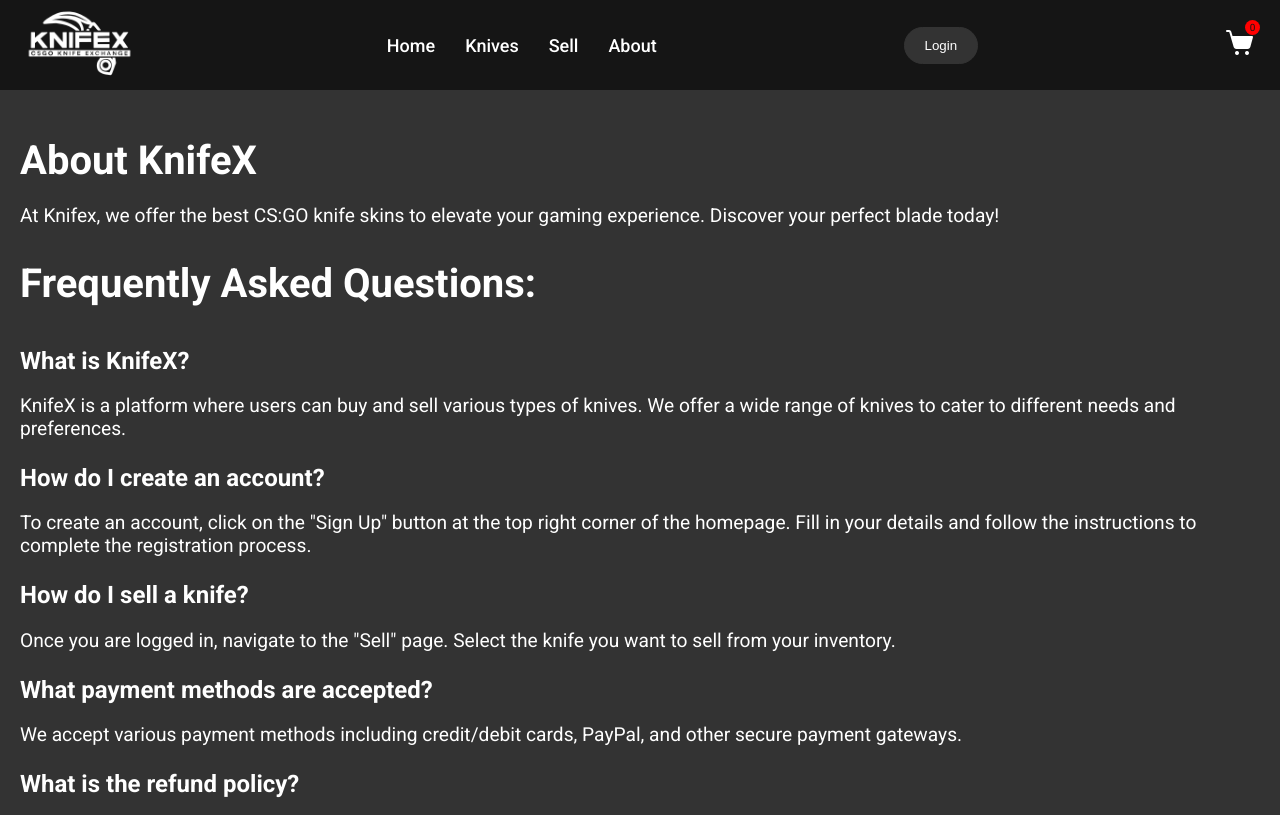
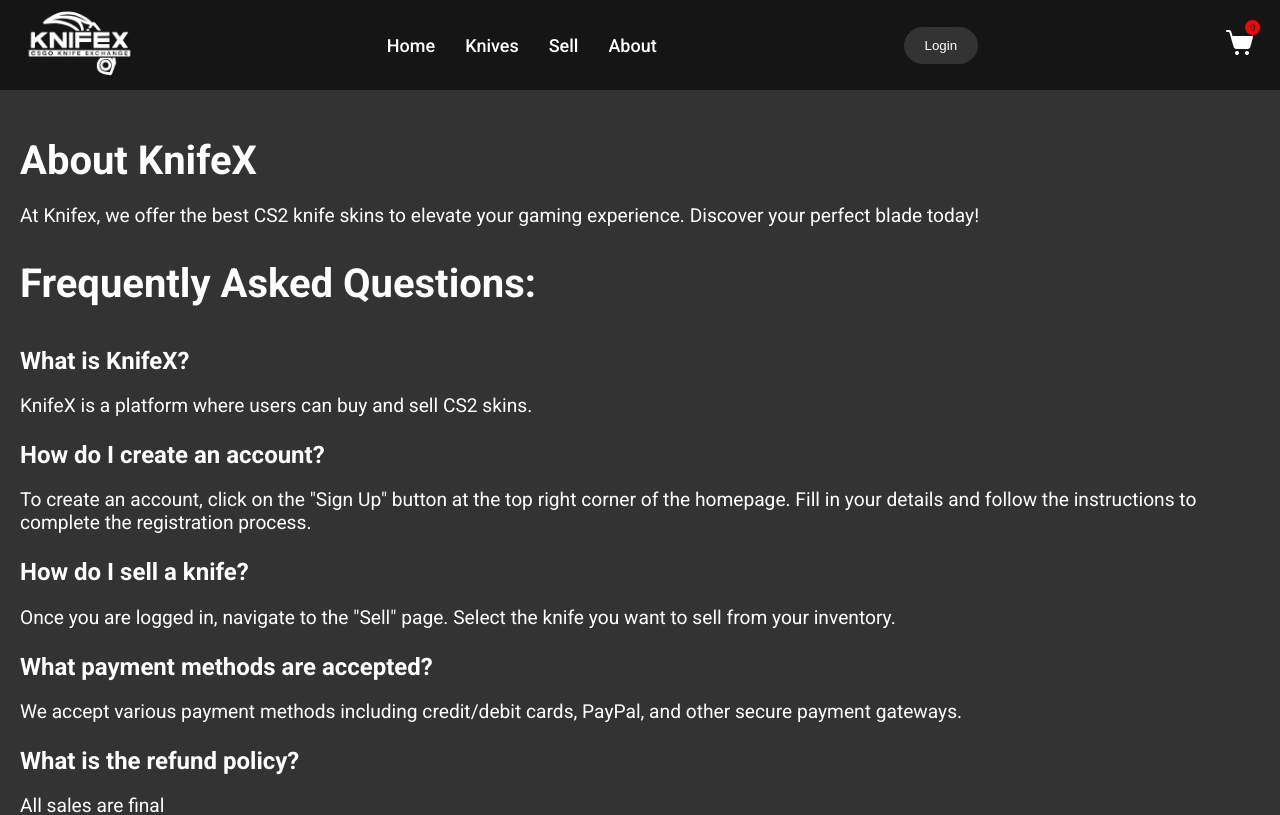
Before and after one commit to charley-v/website, a React (Create React App) app in the folder frontend/: page /about in a window 1280 px wide. Shown: the top 815 px of the page. Built offline with nearby package versions, Linux system fonts and the light colour scheme.

Commit message:
initial commit

```diff
--- a/frontend/src/Pages/About.jsx
+++ b/frontend/src/Pages/About.jsx
@@ -4,7 +4,7 @@ import './CSS/about.css';
 const faqData = [
   {
     question: 'What is KnifeX?',
-    answer: 'KnifeX is a platform where users can buy and sell various types of knives. We offer a wide range of knives to cater to different needs and preferences.'
+    answer: 'KnifeX is a platform where users can buy and sell CS2 skins.'
   },
   {
     question: 'How do I create an account?',
@@ -28,7 +28,7 @@ const About = () => {
   return (
     <div className='about-container'>
       <h1>About KnifeX</h1>
-      <p>At Knifex, we offer the best CS:GO knife skins to elevate your gaming experience. Discover your perfect blade today!</p>
+      <p>At Knifex, we offer the best CS2 knife skins to elevate your gaming experience. Discover your perfect blade today!</p>
       <h2>Frequently Asked Questions:</h2>
       <div className='faq-section'>
         {faqData.map((item, index) => (
```
